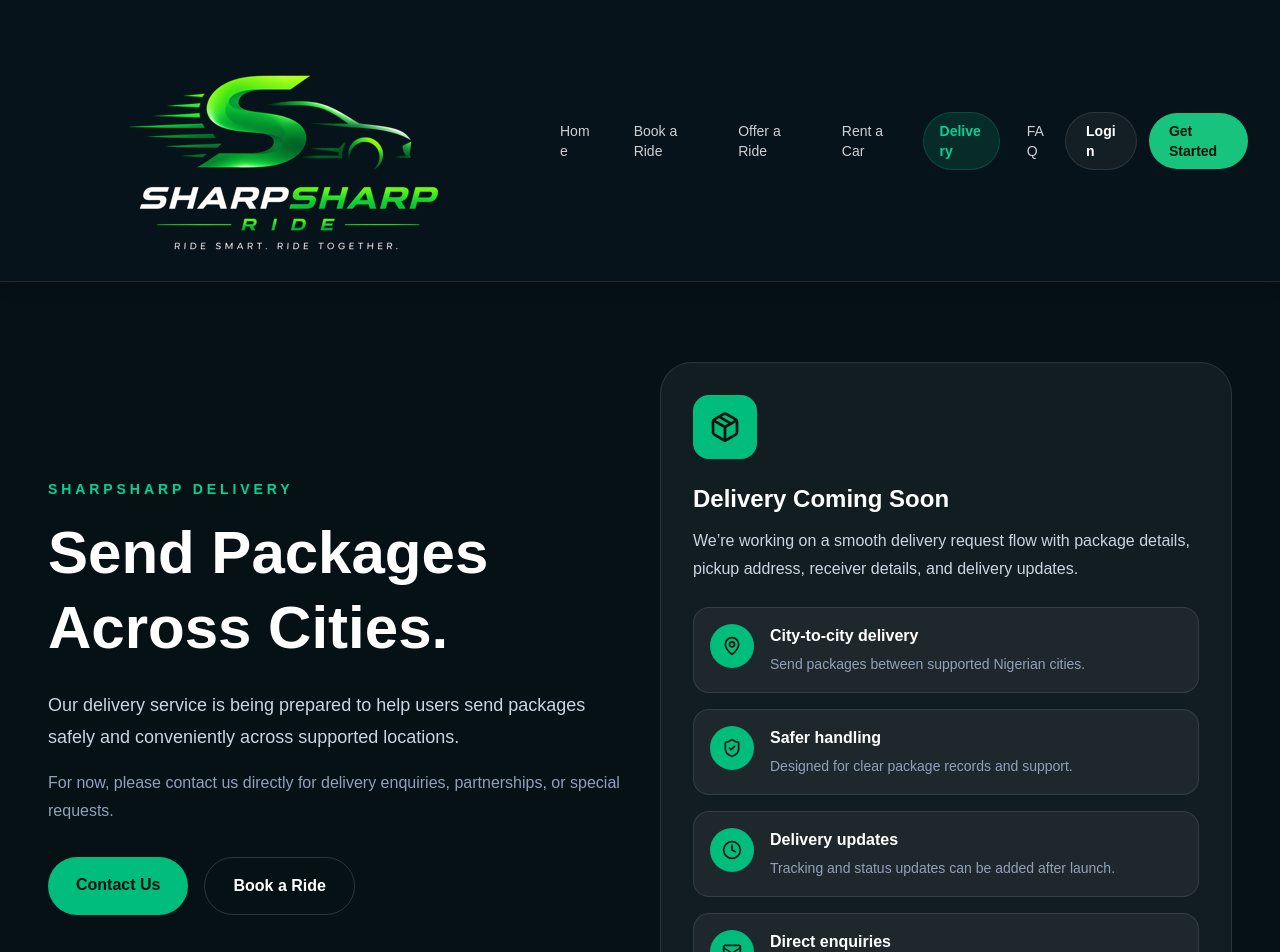
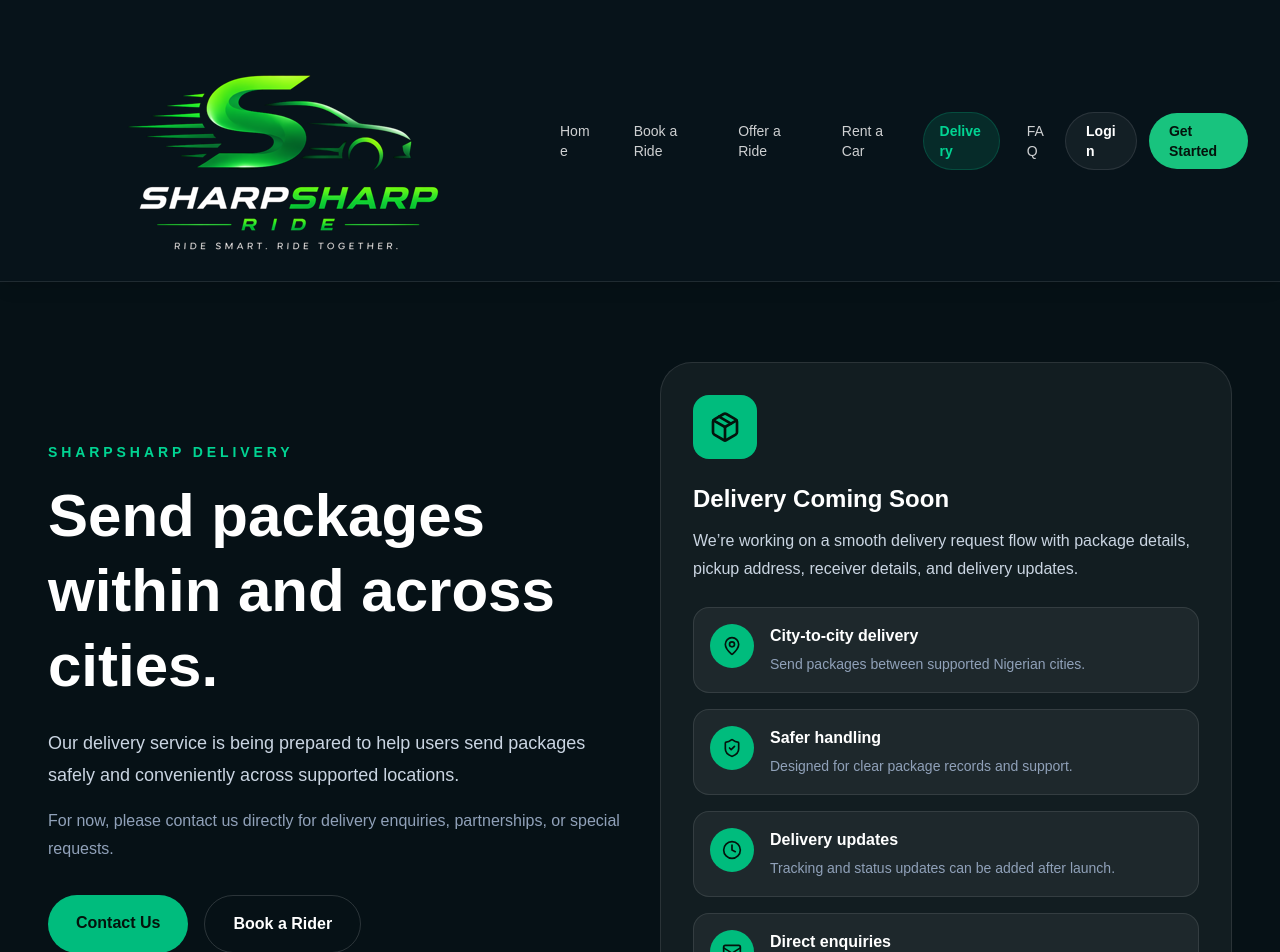
Before and after one commit to joyonovae/sharpsharp-ride-v2, a Next.js app: page /delivery in a window 1280 px wide. Shown: the top 952 px of the page. Built offline with nearby package versions, Linux system fonts and the light colour scheme; no server answers.

Commit message:
dropdown width updated again

```diff
--- a/components/Navbar.tsx
+++ b/components/Navbar.tsx
@@ -158,7 +158,7 @@
               </button>
 
               {accountOpen && (
-                <div className="absolute right-0 mt-3 w-52 overflow-hidden rounded-2xl border border-white/10 bg-[#0b1d26]/95 shadow-[0_20px_60px_rgba(0,0,0,0.45)] backdrop-blur-xl">
+                <div className="absolute right-0 mt-3 w-60 overflow-hidden rounded-2xl border border-white/10 bg-[#0b1d26]/95 shadow-[0_20px_60px_rgba(0,0,0,0.45)] backdrop-blur-xl">
                   <div className="space-y-1 p-2">
 
                     <DropdownLink href="/dashboard" onClick={closeMenus}>
--- a/src/app/delivery/page.tsx
+++ b/src/app/delivery/page.tsx
@@ -13,7 +13,7 @@
               </p>
 
               <h1 className="mt-4 text-5xl font-black leading-tight sm:text-6xl">
-                Send Packages Across Cities.
+                Send packages within and across cities.
               </h1>
 
               <p className="mt-6 max-w-xl text-lg leading-8 text-slate-300">
@@ -38,7 +38,7 @@
                   href="/rides"
                   className="rounded-full border border-white/15 px-7 py-4 font-bold transition hover:border-emerald-400 hover:text-emerald-400"
                 >
-                  Book a Ride
+                  Book a Rider
                 </Link>
               </div>
             </div>
```
